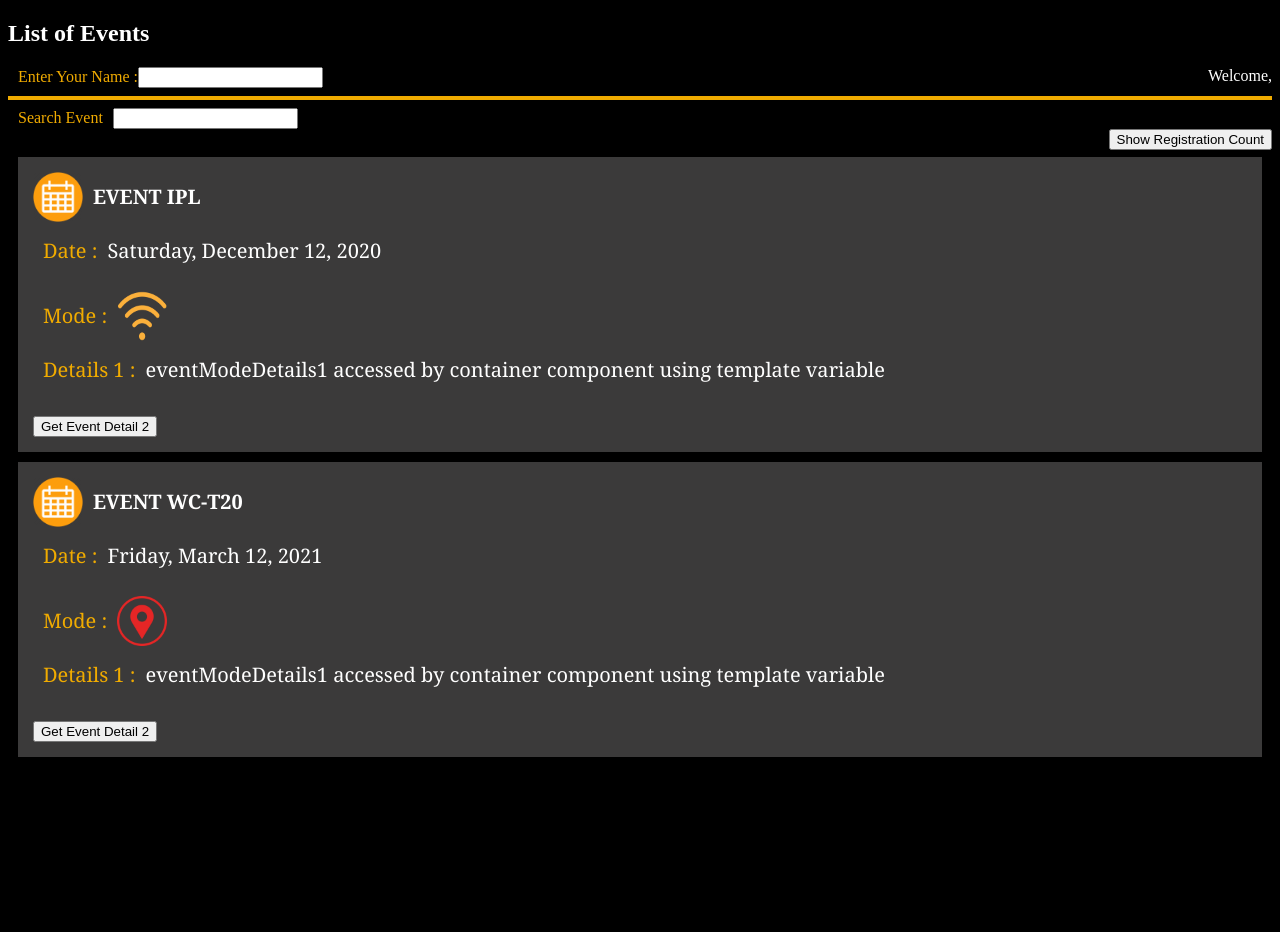
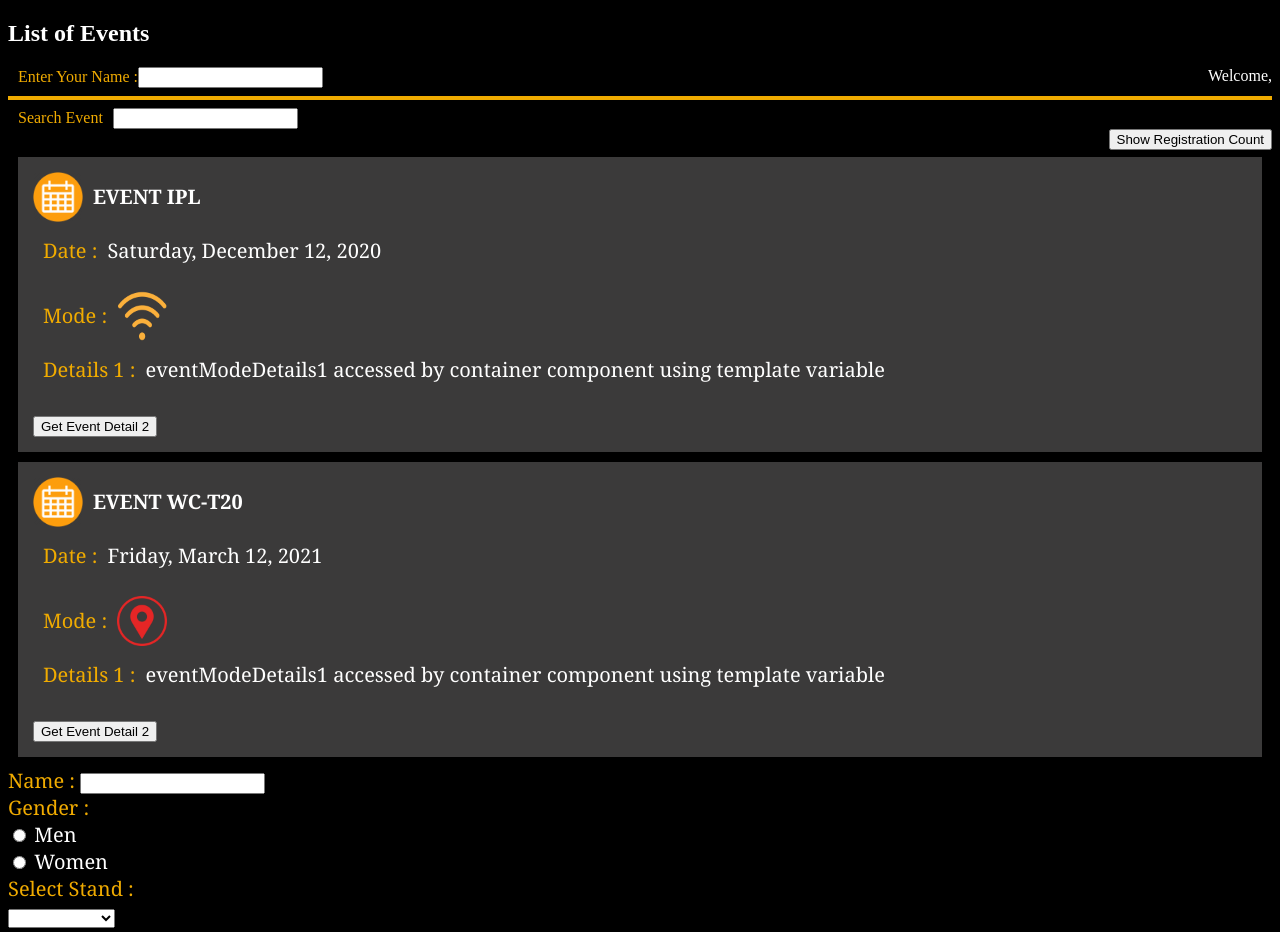
Before and after one commit to ashishsawant4u/ng-fundamentals, an Angular app: page / in a window 1280 px wide. Shown: the top 932 px of the page. Before the commit the page ends 800 px from the top, so only its background shows below. Built offline with nearby package versions, Linux system fonts and the light colour scheme.

Commit message:
Creating Form,Data Model and Two way Binding,

```diff
--- a/src/app/app.module.ts
+++ b/src/app/app.module.ts
@@ -6,6 +6,7 @@ import { EventsListComponent } from './events/eventslist.component';
 import { EventModeComponent } from './events/eventmode.component';
 import { FormsModule } from '@angular/forms';
 import { ReplaceStringPipe } from './Utilities/utilities.component';
+import { RegistrationComponent } from './registration/registration.component';
 
 
 @NgModule({
@@ -13,7 +14,8 @@ import { ReplaceStringPipe } from './Utilities/utilities.component';
     EventsAppComponent,
     EventsListComponent,
     EventModeComponent,
-    ReplaceStringPipe
+    ReplaceStringPipe,
+    RegistrationComponent
   ],
   imports: [
     BrowserModule,
--- a/src/app/events/eventslist.component.html
+++ b/src/app/events/eventslist.component.html
@@ -45,3 +45,5 @@
 	<button (click)="eventModeRef.eventModeDetails2()">Get Event Detail 2</button>
 	</div>
 </div>
+
+<registration-form></registration-form>
--- /dev/null
+++ b/src/app/registration/registration.component.html
@@ -0,0 +1,25 @@
+<form #formRef="ngForm">
+
+    <div>
+        <span class="form-lable">Name : </span>
+        <input type="text" name="name" [(ngModel)]="registrationForm.name" />
+    </div>
+
+    <span class="form-lable">Gender : </span>
+    <div *ngFor="let gender of genderList">
+        <input type="radio" name="gender" value="{{gender}}" [(ngModel)]="registrationForm.gender"> {{gender}}
+    </div>
+
+    <span class="form-lable">Select Stand : </span>
+    <div>
+        <select name="stands" [(ngModel)]="registrationForm.stands">
+            <option *ngFor="let stands of standsList" value="{{stands}}">{{stands}}</option>
+        </select>
+    </div>
+
+    <div>
+        <input type="checkbox" name="termsAndconditions" [(ngModel)]="registrationForm.termsAndconditions" >
+        <span class="form-lable">Accept Terms & Conditions</span>
+    </div>
+
+</form>
--- /dev/null
+++ b/src/app/registration/registration.component.ts
@@ -0,0 +1,22 @@
+import { Component } from '@angular/core';
+import { RegistrationForm } from './registrationform';
+
+@Component({
+    selector:"registration-form",
+    templateUrl:'./registration.component.html',
+    styles:[`
+        .form-lable {color:#f0ab00}
+        form {font-family: Georgia;font-size: 15pt;}
+    `]
+})
+export class RegistrationComponent
+{
+    genderList: string[] = ["Men","Women"];
+    standsList:  string[] = ["Front Stands","Middle Stands","Back Stands","VIP Box"];
+    registrationForm: RegistrationForm = {
+            name:"",
+            gender:"",
+            stands:"",
+            termsAndconditions:false,
+    };
+}
--- /dev/null
+++ b/src/app/registration/registrationform.ts
@@ -0,0 +1,7 @@
+export interface RegistrationForm
+{
+    name:String;
+    gender:string;
+    stands:string;
+    termsAndconditions:boolean;
+}
```
